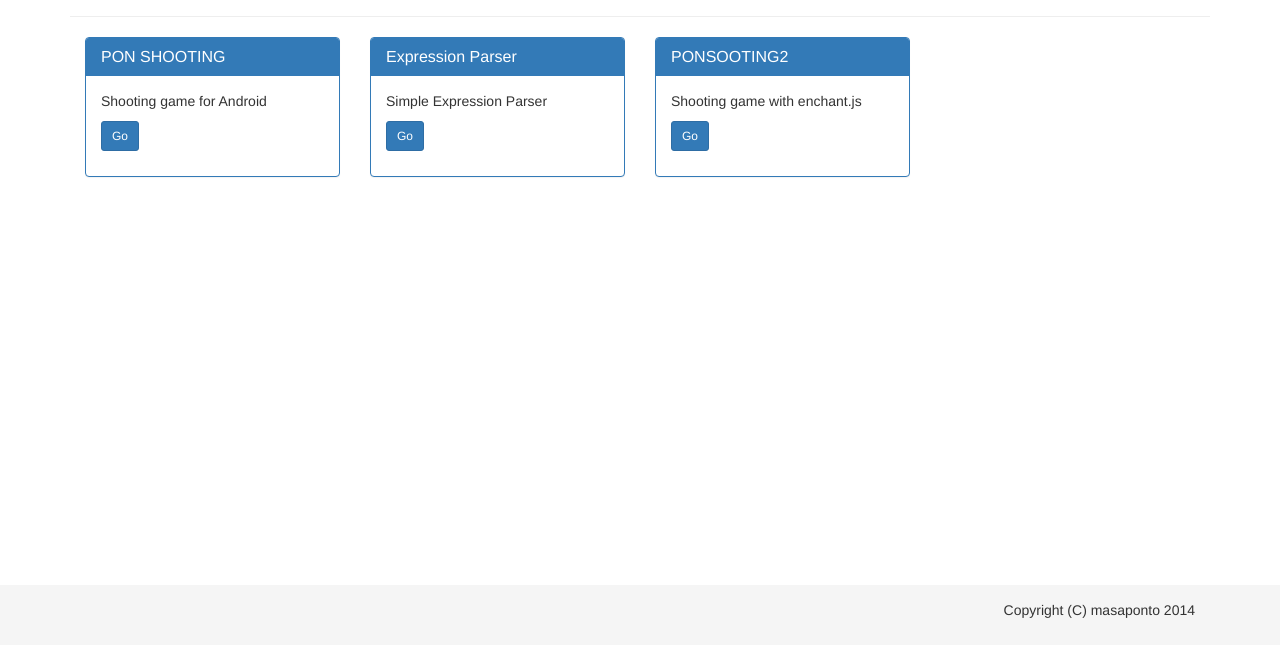
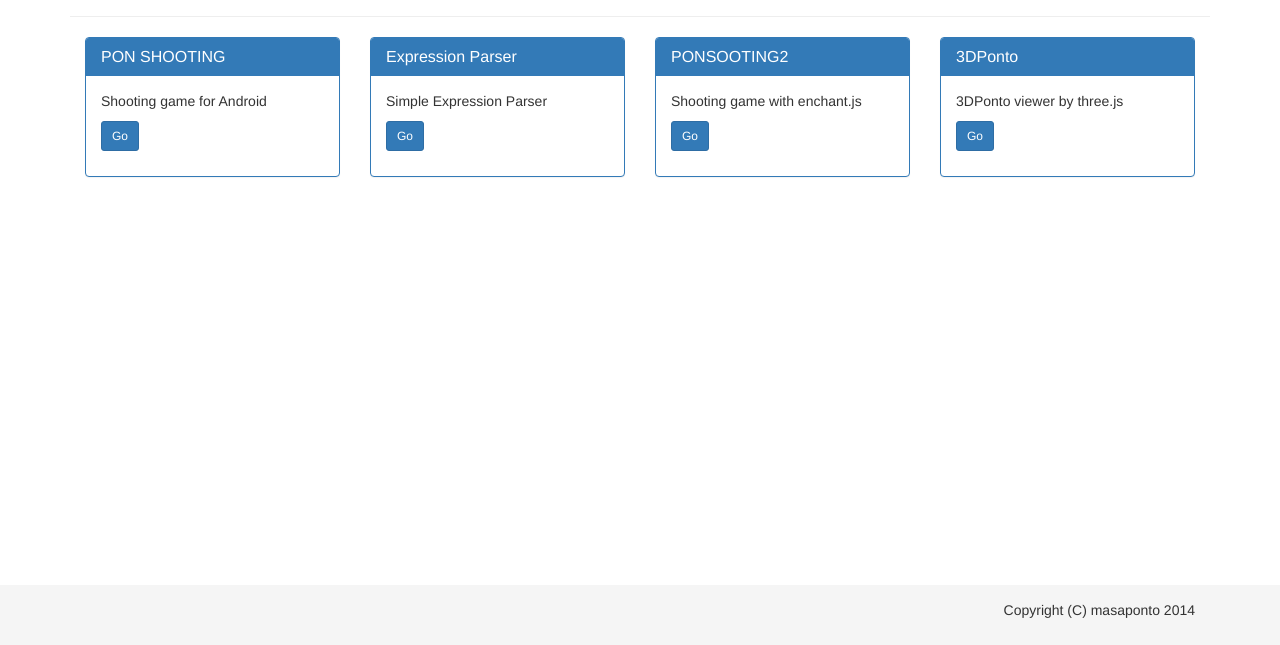
Before and after one commit to masaponto/masaponto.github.io, a plain HTML site: page works.html in a window 1280 px wide. Shown: the part 155-800 px from the top of the page. Drawn offline with nearby package versions, Linux system fonts and the light colour scheme.

Commit message:
add ponto3d in works

```diff
--- a/works.html
+++ b/works.html
@@ -95,6 +95,17 @@
 		</div>
 
 
+		<div class="col-md-3">
+		  <div class="panel panel-primary">
+			<div class="panel-heading"><h3 class="panel-title">3DPonto</h3></div>
+            <div class="panel-body">
+			  <p>3DPonto viewer by three.js</p>
+			  <p><a class="btn btn-primary btn-sm" href="http://masaponto.bitbucket.org/" target="_blank" role="button">Go</a></p>
+			</div>
+          </div>
+		</div>
+
+
 
       </div>
     </div>
```
Lines whose indentation alone changed are shown as unchanged.
